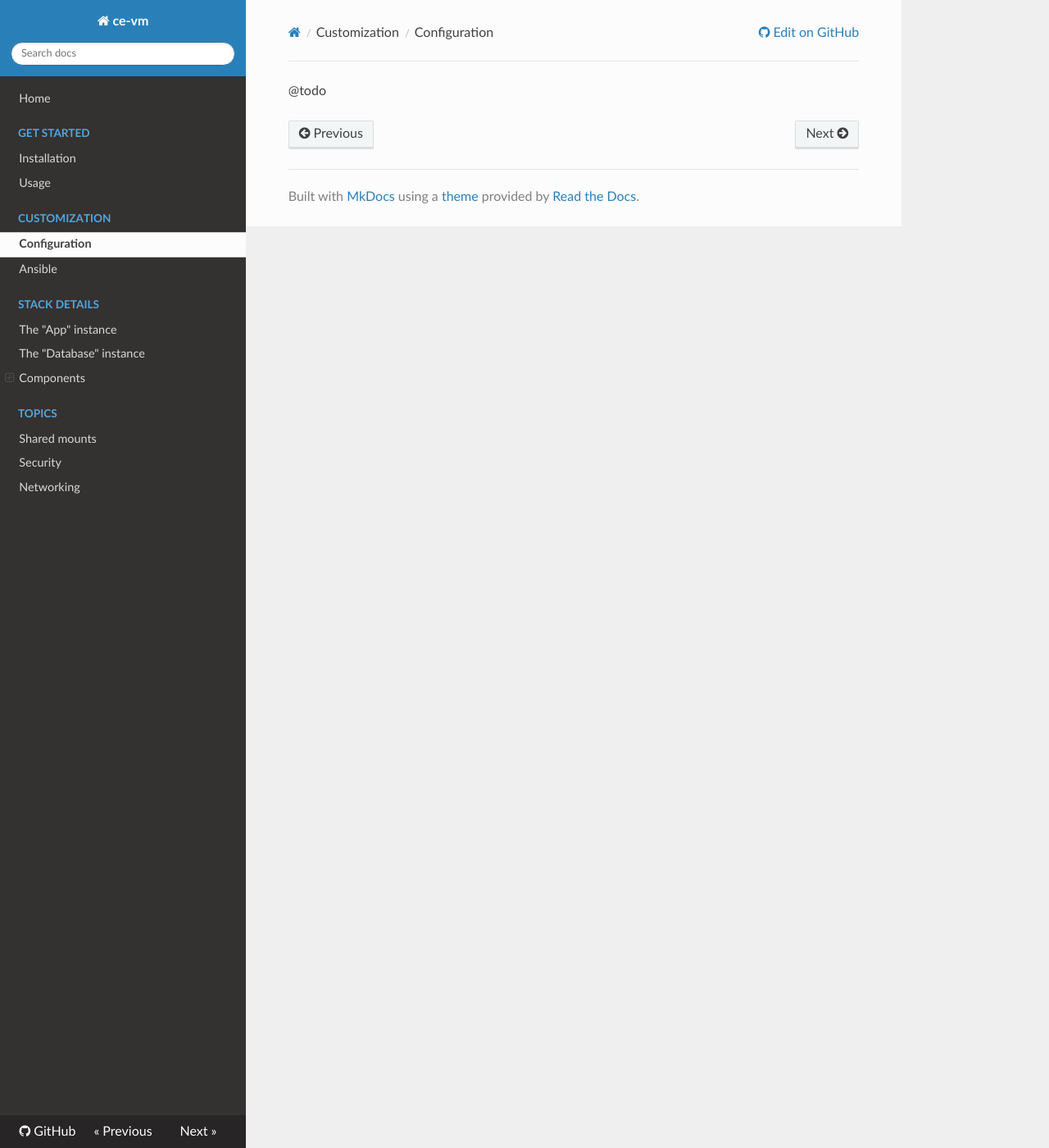
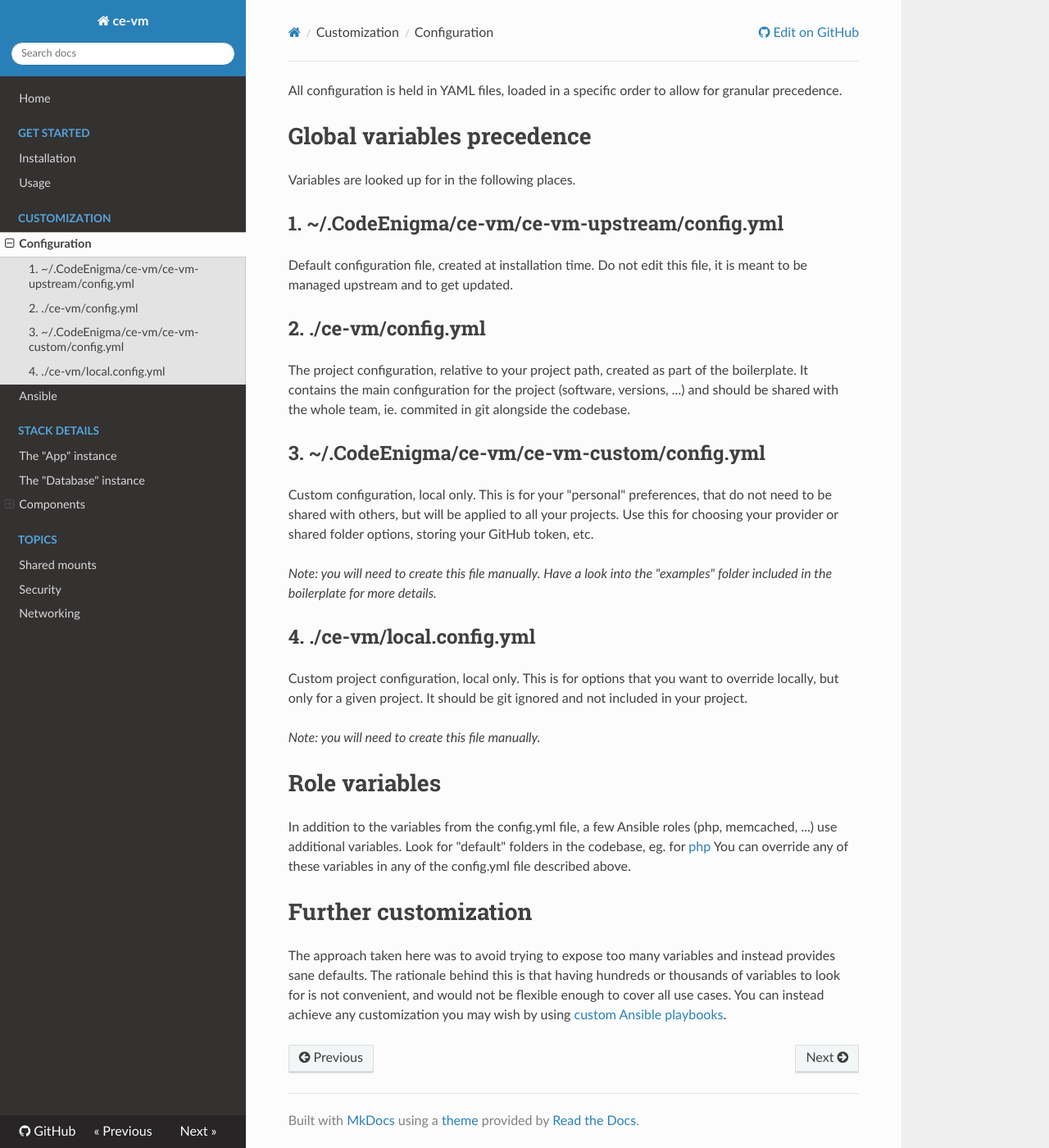
Before and after one commit to codeenigma/ce-vm, an MkDocs documentation site: the page built from docs/config/config.md, in a window 1280 px wide and 1400 px high. Shown: the whole window at 82% size. Built offline with MkDocs 1.6.1, drawn with Linux system fonts in a browser that asks for light colours; nearby versions of some CDN libraries; old or Windows-style settings are respelled for this version of MkDocs.

Commit message:
Document config setup

```diff
--- a/docs/config/config.md
+++ b/docs/config/config.md
@@ -1 +1,38 @@
-@todo
+All configuration is held in YAML files, loaded in a specific order to allow for
+granular precedence.
+
+# Global variables precedence
+Variables are looked up for in the following places.
+
+## 1. ~/.CodeEnigma/ce-vm/ce-vm-upstream/config.yml
+Default configuration file, created at installation time.
+Do not edit this file, it is meant to be managed upstream and to get updated.
+
+## 2. ./ce-vm/config.yml
+The project configuration, relative to your project path, created as part of the boilerplate.
+It contains the main configuration for the project (software, versions, ...) and
+ should be shared with the whole team, ie. commited in git alongside the codebase.
+
+## 3. ~/.CodeEnigma/ce-vm/ce-vm-custom/config.yml
+Custom configuration, local only. This is for your "personal" preferences,
+that do not need to be shared with others, but will be applied to all your projects.
+Use this for choosing your provider or shared folder options, storing your GitHub token, etc.
+
+*Note: you will need to create this file manually. Have a look into the "examples" folder included in the boilerplate for more details.*
+
+## 4. ./ce-vm/local.config.yml
+Custom project configuration, local only. This is for options that you want to
+override locally, but only for a given project. It should be git ignored and not included in your project.
+
+*Note: you will need to create this file manually.*
+
+# Role variables
+In addition to the variables from the config.yml file, a few Ansible roles (php, memcached, ...) use
+additional variables. Look for "default" folders in the codebase, eg. for [php](https://github.com/codeenigma/ce-vm/blob/3.x/ansible/roles/ce.php/defaults/main.yml)
+You can override any of these variables in any of the config.yml file described above.
+
+# Further customization
+The approach taken here was to avoid trying to expose too many variables and instead provides sane defaults.
+The rationale behind this is that having hundreds or thousands of variables to look for is not convenient, and would
+not be flexible enough to cover all use cases.
+You can instead achieve any customization you may wish by using [custom Ansible playbooks](ansible.md).
```
Also changed, not shown: docs/get-started/install.md (+9 -7 lines).
